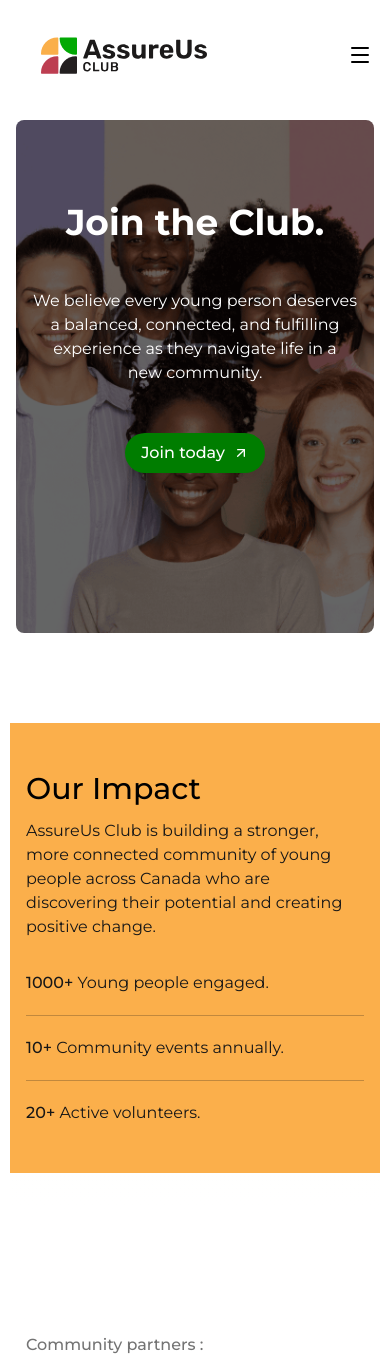
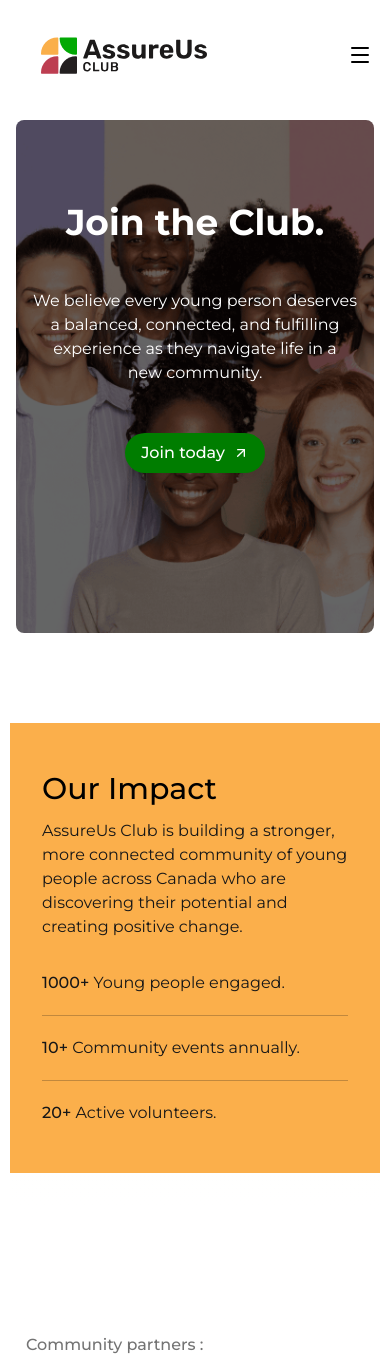
Before and after one commit to damolaoladipo/imli-website, a Next.js app: page / in a window 390 px wide. Shown: the top 1370 px of the page. Built offline with nearby package versions, Linux system fonts and the light colour scheme.

Commit message:
feat: added mobile view v2

```diff
--- a/components/custom/impact.tsx
+++ b/components/custom/impact.tsx
@@ -1,6 +1,6 @@
 export default function Impact() {
     return (
-        <section className="bg-[#FBAF4B] @container py-12 sm:py-16 md:py-24 lg:py-40">
+        <section className="bg-[#FBAF4B] @container py-12 sm:py-16 md:py-24 lg:py-40 px-4 md:px-0">
             <div className="mx-auto max-w-4xl px-4 sm:px-6">
                 <div className="space-y-3 sm:space-y-4">
                     <h2 className="text-balance text-3xl font-medium sm:text-5xl">Our Impact</h2>
```
